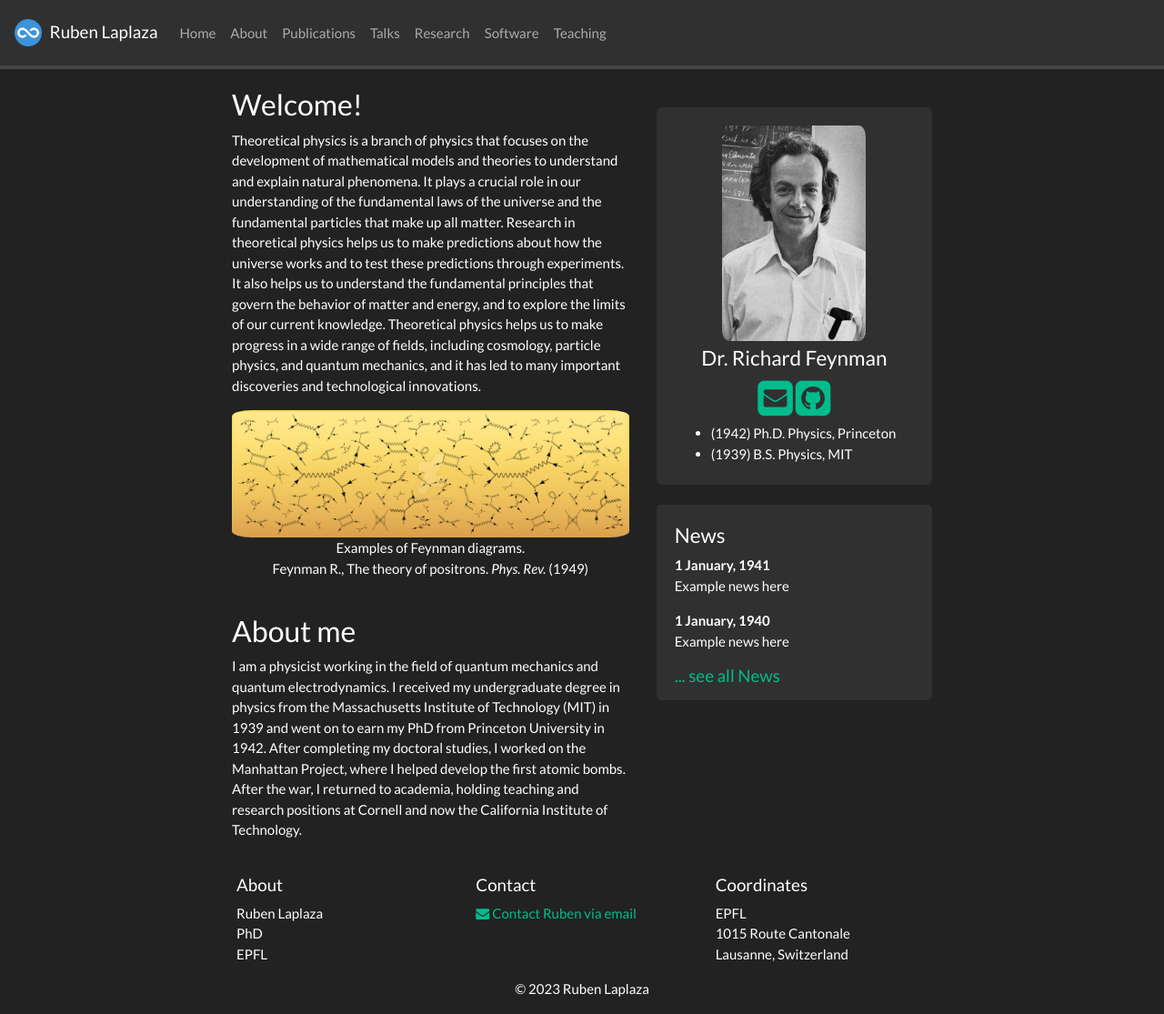
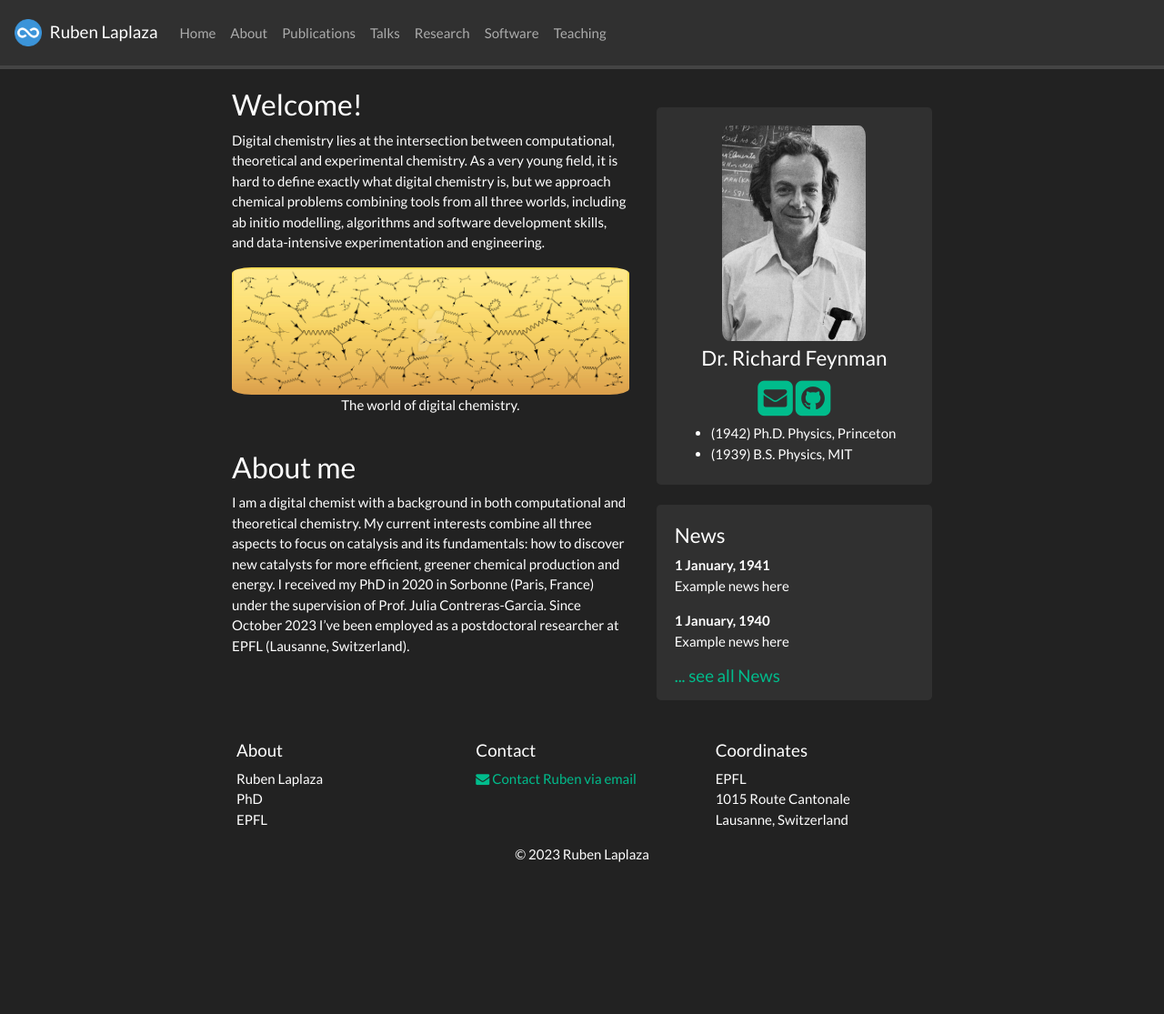
Before and after one commit to rlaplaza/rlaplaza.github.io, a Jekyll site: the page built from _pages/home.md, in a window 1280 px wide and 1115 px high. Shown: the whole window at 91% size. Built offline with Jekyll 4.4.1, drawn with Linux system fonts in a browser that asks for light colours; nearby versions of some CDN libraries; a style sheet for code colours, icons or effects is not loaded.

Commit message:
Fine tuned home.

```diff
--- a/_pages/home.md
+++ b/_pages/home.md
@@ -7,18 +7,15 @@
 
 ### Welcome!
 
-Theoretical physics is a branch of physics that focuses on the development of mathematical models and theories to understand and explain natural phenomena.
-It plays a crucial role in our understanding of the fundamental laws of the universe and the fundamental particles that make up all matter.
-Research in theoretical physics helps us to make predictions about how the universe works and to test these predictions through experiments.
-It also helps us to understand the fundamental principles that govern the behavior of matter and energy, and to explore the limits of our current knowledge.
-Theoretical physics helps us to make progress in a wide range of fields, including cosmology, particle physics, and quantum mechanics, and it has led to many important discoveries and technological innovations.
+Digital chemistry lies at the intersection between computational, theoretical and experimental chemistry.
+As a very young field, it is hard to define exactly what digital chemistry is, but we approach chemical problems combining tools from all three worlds, including ab initio modelling, algorithms and software development skills, and data-intensive experimentation and engineering.
+
 
 <div class="container">
 <div class="row">
 <center>
 <img src="{{ site.url }}{{ site.baseurl }}/images/banner.jpg" width="100%"/><br/>
-Examples of Feynman diagrams. <br/>
-Feynman R., The theory of positrons. <i>Phys. Rev.</i> (1949)
+The world of digital chemistry. <br/>
 </center>
 </div>
 </div>
@@ -26,7 +23,7 @@
 
 ### About me
 
-I am a physicist working in the field of quantum mechanics and quantum electrodynamics.
-I received my undergraduate degree in physics from the Massachusetts Institute of Technology (MIT) in 1939 and went on to earn my PhD from Princeton University in 1942.
-After completing my doctoral studies, I worked on the Manhattan Project, where I helped develop the first atomic bombs.
-After the war, I returned to academia, holding teaching and research positions at Cornell and now the California Institute of Technology.
+I am a digital chemist with a background in both computational and theoretical chemistry.
+My current interests combine all three aspects to focus on catalysis and its fundamentals: how to discover new catalysts for more efficient, greener chemical production and energy.
+I received my PhD in 2020 in Sorbonne (Paris, France) under the supervision of Prof. Julia Contreras-Garcia.
+Since October 2023 I've been employed as a postdoctoral researcher at EPFL (Lausanne, Switzerland).
```
